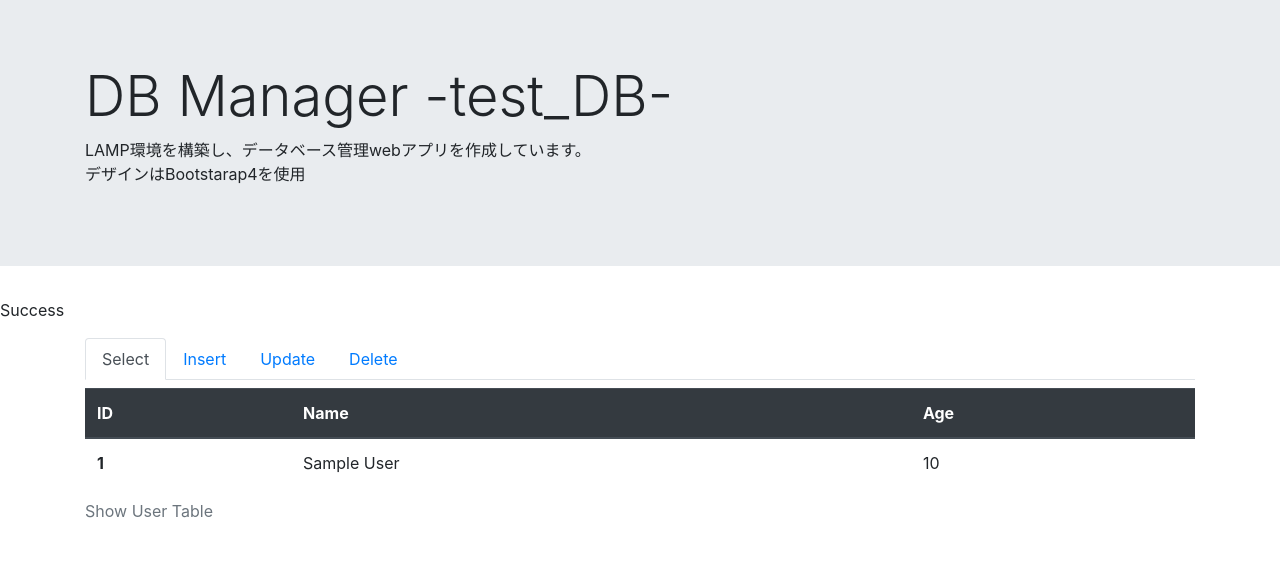
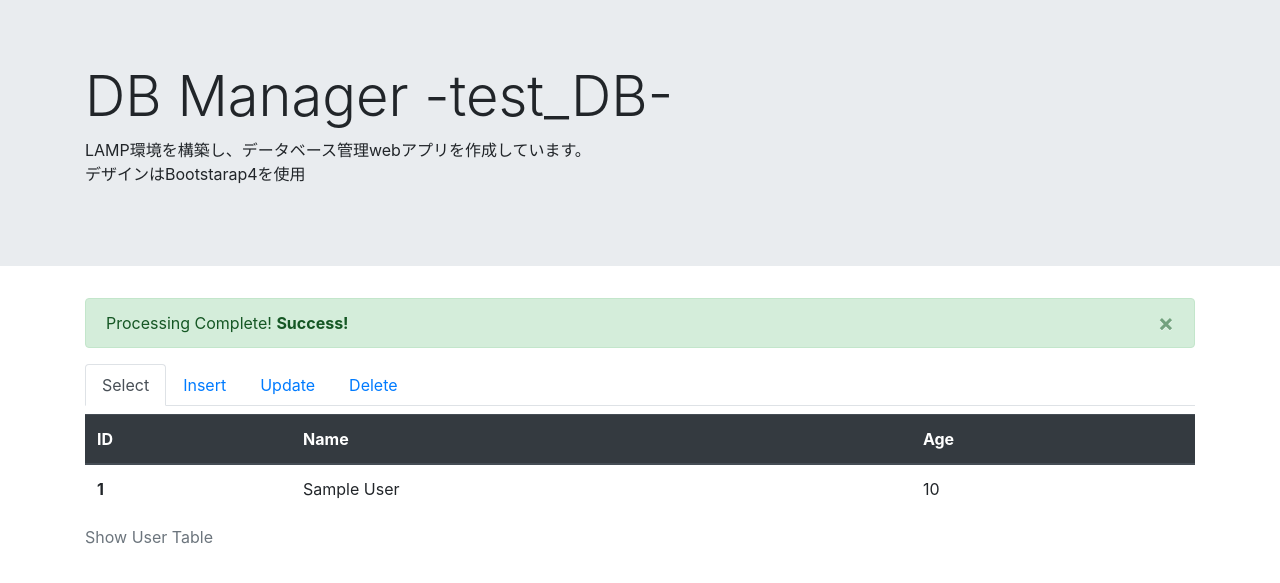
Before and after one commit to RyotaKudo0816/LAMP_sample, a PHP site: page /?fg=1 in a window 1280 px wide. Shown: the part 57-640 px from the top of the page. Run offline with PHP 8.4, Linux system fonts and the light colour scheme; tables that the repository leaves empty or names only in its code hold one stand-in row (values such as "Sample post").

Commit message:
edit 'alert'

```diff
--- a/index.php
+++ b/index.php
@@ -46,12 +46,23 @@
         </div>
     </div>
 
-    <?php if($_GET['fg'] == 1) { ?>
-        <p>Success</p>
-    <?php } else if($_GET['fg'] == 2) { ?>
-        <p>Failed</P>
-    <?php } ?>
-
+    <div class="container">
+        <?php if($_GET['fg'] == 1) { ?>
+            <div class="alert alert-success alert-dismissible fade show" role="alert">
+                Processing Complete! <strong>Success!</strong>
+                <button type="button" class="close" data-dismiss="alert" aria-label="Close">
+                    <span aria-hidden="true">&times;</span>
+                </button>
+            </div>
+        <?php } else if($_GET['fg'] == 2) { ?>
+            <div class="alert alert-danger alert-dismissible fade show" role="alert">
+                Processing Complete! <strong>Failed!</strong>
+                <button type="button" class="close" data-dismiss="alert" aria-label="Close">
+                    <span aria-hidden="true">&times;</span>
+                </button>
+            </div>
+        <?php } ?>
+    </div>
     <div class="container">
         <ul class="nav nav-tabs">
             <li class="nav-item">
```
